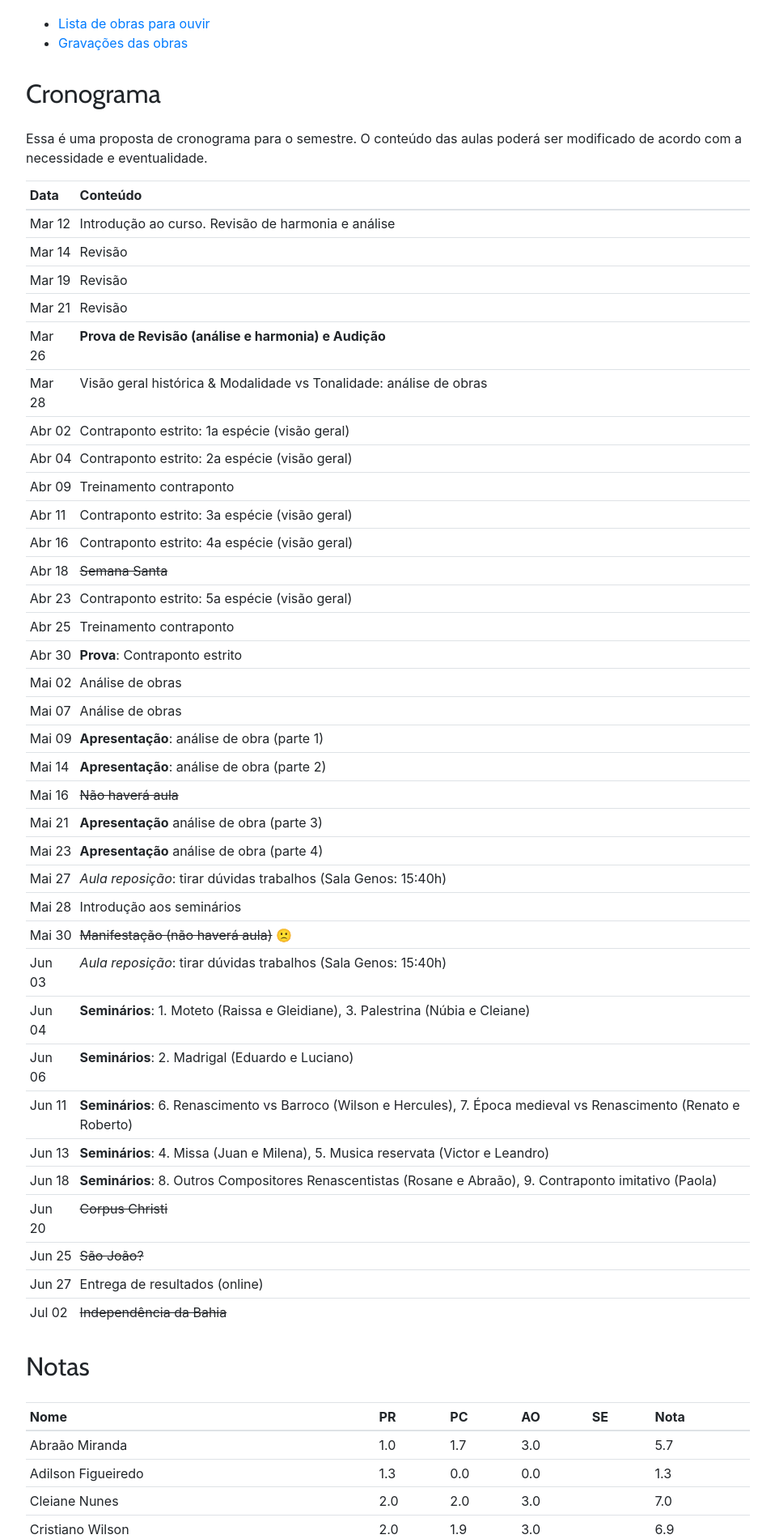
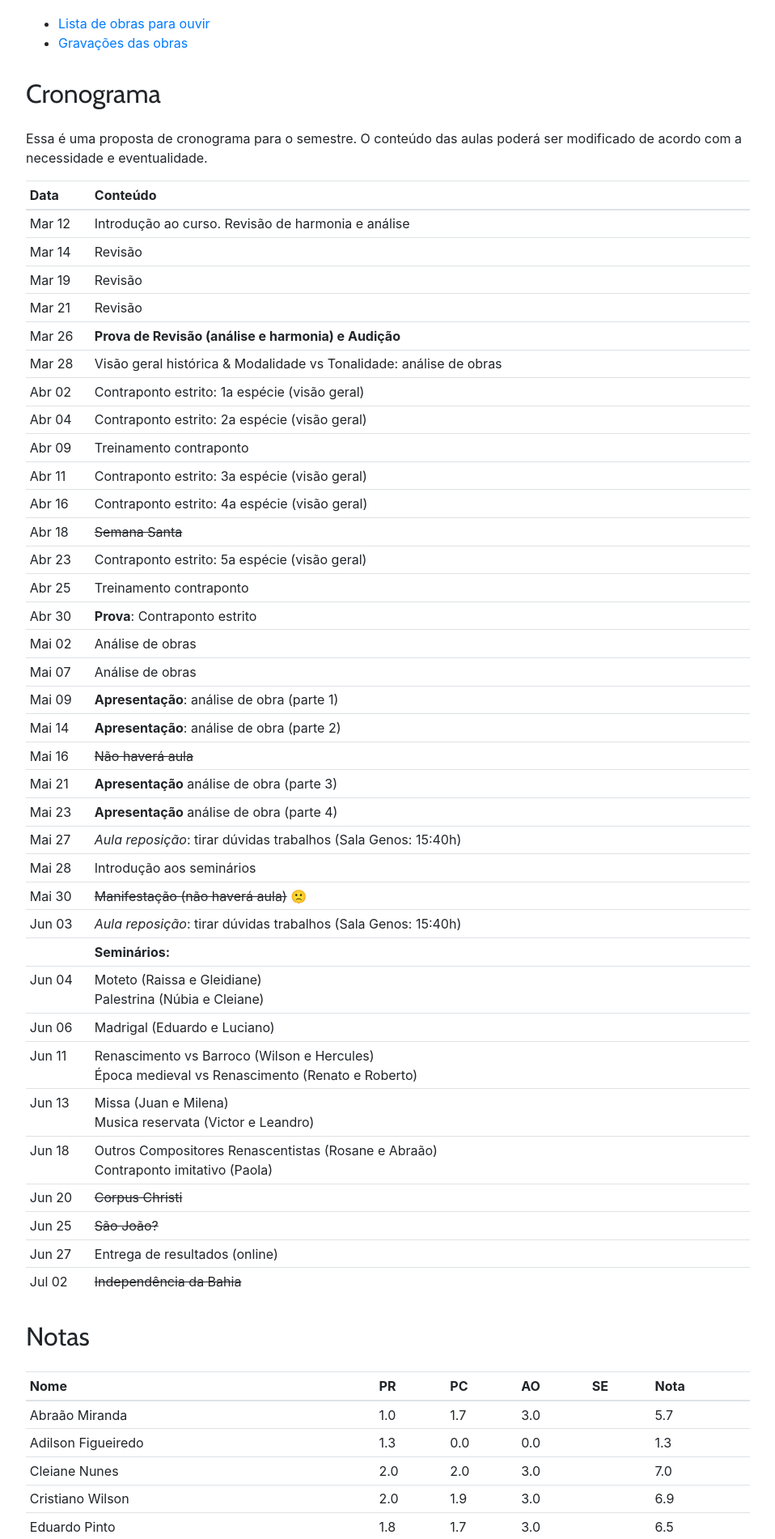
Before and after one commit to kroger/genosmus, a Jekyll site: the page built from _pedro/musa75.md, in a window 1280 px wide. Shown: the part 1442-3343 px from the top of the page at 81% size, without its empty margins (68-1026 px from the left). Built offline with Jekyll 4.4.1, drawn with Linux system fonts in a browser that asks for light colours.

Commit message:
Melhor espaçamento nos cronogramas

```diff
--- a/_pedro/musa75.md
+++ b/_pedro/musa75.md
@@ -89,16 +89,17 @@ Mai 27 | *Aula reposição*: tirar dúvidas trabalhos (Sala Genos: 15:40h)
 Mai 28 | Introdução aos seminários
 Mai 30 | <del>Manifestação (não haverá aula)</del> 🙁
 Jun 03 | *Aula reposição*: tirar dúvidas trabalhos (Sala Genos: 15:40h)
-Jun 04 | **Seminários**: 1. Moteto (Raissa e Gleidiane), 3. Palestrina (Núbia e Cleiane)
-Jun 06 | **Seminários**: 2. Madrigal (Eduardo e Luciano)
-Jun 11 | **Seminários**: 6. Renascimento vs Barroco (Wilson e Hercules), 7. Época medieval vs Renascimento (Renato e Roberto)
-Jun 13 | **Seminários**: 4. Missa (Juan e Milena), 5. Musica reservata (Victor e Leandro)
-Jun 18 | **Seminários**: 8. Outros Compositores Renascentistas (Rosane e Abraão), 9. Contraponto imitativo (Paola)
+       | **Seminários:**
+Jun 04 | Moteto (Raissa e Gleidiane) <br/> Palestrina (Núbia e Cleiane)
+Jun 06 | Madrigal (Eduardo e Luciano)
+Jun 11 | Renascimento vs Barroco (Wilson e Hercules) <br/> Época medieval vs Renascimento (Renato e Roberto)
+Jun 13 | Missa (Juan e Milena) <br/> Musica reservata (Victor e Leandro)
+Jun 18 | Outros Compositores Renascentistas (Rosane e Abraão) <br/> Contraponto imitativo (Paola)
 Jun 20 | <del>Corpus Christi</del>
 Jun 25 | <del>São João?</del>
 Jun 27 | Entrega de resultados (online)
 Jul 02 | <del>Independência da Bahia</del>
-{: .table .table-sm}
+{: .table .table-sm .table-cronograma}
 
 ## Notas
 
@@ -123,7 +124,7 @@ Jul 02 | <del>Independência da Bahia</del>
 | Roberto Intelisano | 2.0| 2.0| 3.0|    | =sum |
 | Rosane Barbosa     | 1.6| 1.7| 3.0|    | =sum |
 | Victor De Oliveira | 2.0| 1.6| 1.5|    | =sum |
-{: .table .table-sm }
+{: .table .table-sm}
 
 
 [1]: https://www.dropbox.com/s/bb23zsxbr3099ex/Kostka%20Tonal%20Harmony%20Traduzido.pdf?dl=1
--- a/assets/genos.css
+++ b/assets/genos.css
@@ -95,3 +95,7 @@ h2 {
   padding-top: 1rem;
   padding-bottom: 1rem;
 }
+
+.table-cronograma td:nth-child(1) {
+  width: 5em;
+}
```
Also changed, not shown: _pedro/musa86.md (+1 -1 lines), _pedro/musb18.md (+1 -1 lines), _pedro/musb87.md (+1 -1 lines).
